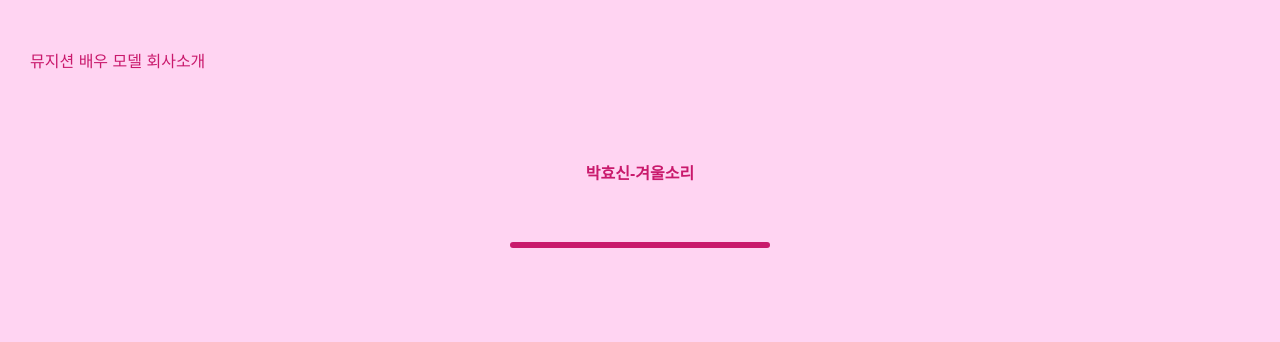
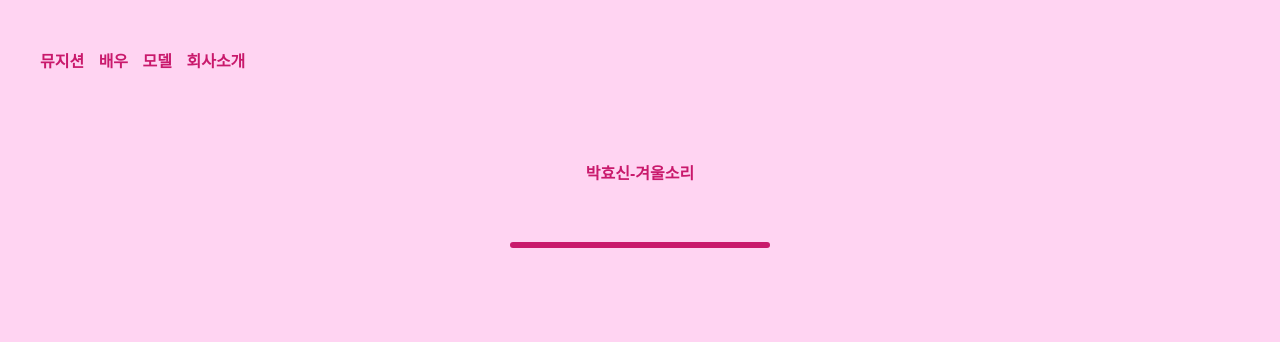
Before and after one commit to namsin147/sontest, a plain HTML site: page radio/index.html in a window 1280 px wide. Shown: the top 342 px of the page. Drawn offline with nearby package versions, Linux system fonts and the light colour scheme.

Commit message:
Update listen.css

```diff
--- a/radio/css/listen.css
+++ b/radio/css/listen.css
@@ -42,10 +42,11 @@ body{
   background: #fff;
 }
 
-.control ul li{
+.control .list li{
   display:inline-block;
   color:#c9196c;
-
+  font-weight:bold;
+  margin-left:10px;
 }
 
 
```
